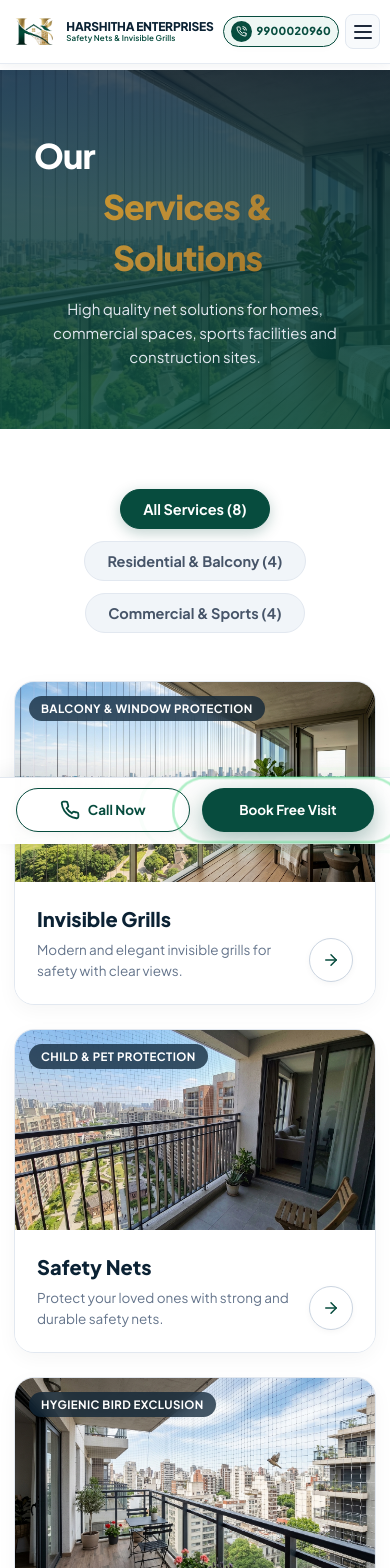
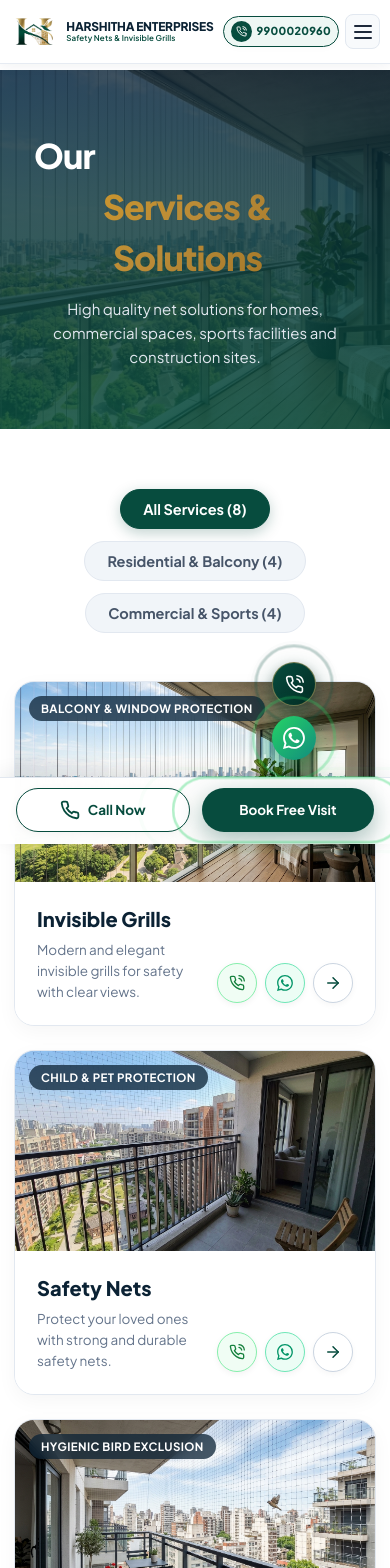
Before and after one commit to hemanthcodtech-wq/Harshitha, a React (Vite) app: page /services in a window 390 px wide. Shown: the top 1568 px of the page. Built offline with nearby package versions, Linux system fonts and the light colour scheme; a web font is replaced by a local one.

Commit message:
Production 2.23

```diff
--- a/src/App.jsx
+++ b/src/App.jsx
@@ -15,6 +15,7 @@ import PolicyPage from './pages/PolicyPage'
 import SplashScreen from './components/SplashScreen'
 import SplashPage from './pages/SplashPage'
 import BackToTopButton from './components/BackToTopButton'
+import WhatsAppFloat from './components/WhatsAppFloat'
 import CustomCursor from './components/CustomCursor'
 import { initScrollReveal } from './utils/scrollReveal'
 import './App.css'
@@ -126,6 +127,9 @@ function AppContent() {
         </div>
       )}
 
+      {/* WhatsApp Floating Action Button */}
+      {!isSplash && <WhatsAppFloat />}
+
       {/* Luxury Circular Progress Floating Back To Top Button */}
       {!isSplash && <BackToTopButton />}
     </div>
--- a/src/components/HomeGalleryShowcase.jsx
+++ b/src/components/HomeGalleryShowcase.jsx
@@ -2,7 +2,7 @@ import { Link } from 'react-router-dom'
 import { FiArrowRight, FiMapPin, FiCheckCircle } from 'react-icons/fi'
 import g2_1 from '../2/WhatsApp Image 2026-10-13 at 11.14.59 AM.jpeg'
 import g2_2 from '../2/WhatsApp Image 2026-10-13 at 11.15.01 AM.jpeg'
-import g2_3 from '../2/WhatsApp Image 2026-10-13 at 11.16.28 AM.jpeg'
+import g2_3 from '../2/image.png'
 import g2_4 from '../2/WhatsApp Image 2026-10-13 at 11.16.36 AM.jpeg'
 import './HomeGalleryShowcase.css'
 
--- a/src/components/HomeWhatWeDo.jsx
+++ b/src/components/HomeWhatWeDo.jsx
@@ -6,7 +6,7 @@ import pigeonImg from '../assets/pigeon_net.jpg'
 import sportsImg from '../assets/sports_net.jpg'
 import childImg from '../assets/child_safety_after.jpg'
 import ductImg from '../assets/duct_after.jpg'
-import g2_3 from '../2/WhatsApp Image 2026-10-13 at 11.16.28 AM.jpeg'
+import g2_3 from '../2/image.png'
 import g2_4 from '../2/WhatsApp Image 2026-10-13 at 11.16.36 AM.jpeg'
 import './HomeWhatWeDo.css'
 
--- /dev/null
+++ b/src/components/WhatsAppFloat.css
@@ -0,0 +1,238 @@
+/* Quick Float Actions Wrapper (Call + WhatsApp) */
+.quick-float-wrapper {
+  position: fixed;
+  bottom: 28px;
+  right: 88px;
+  z-index: 985;
+  display: flex;
+  flex-direction: column;
+  gap: 14px;
+  align-items: flex-end;
+  pointer-events: auto;
+}
+
+.quick-float-item {
+  position: relative;
+  display: flex;
+  align-items: center;
+  gap: 12px;
+}
+
+/* Tooltip Badge */
+.quick-float-tooltip {
+  display: flex;
+  align-items: center;
+  gap: 8px;
+  background: #0f172a;
+  color: #ffffff;
+  padding: 8px 14px;
+  border-radius: 9999px;
+  font-size: 13px;
+  font-weight: 600;
+  white-space: nowrap;
+  box-shadow: 0 8px 24px rgba(0, 0, 0, 0.24);
+  border: 1px solid rgba(255, 255, 255, 0.12);
+  opacity: 0;
+  visibility: hidden;
+  transform: translateX(12px) scale(0.94);
+  transition: opacity 0.26s cubic-bezier(0.16, 1, 0.3, 1),
+              transform 0.26s cubic-bezier(0.16, 1, 0.3, 1),
+              visibility 0.26s;
+  pointer-events: none;
+}
+
+.quick-float-tooltip.visible {
+  opacity: 1;
+  visibility: visible;
+  transform: translateX(0) scale(1);
+}
+
+.tooltip-online-dot {
+  width: 8px;
+  height: 8px;
+  border-radius: 50%;
+  background-color: #25D366;
+  box-shadow: 0 0 8px #25D366;
+  animation: waDotBlink 2s infinite ease-in-out;
+}
+
+.tooltip-call-dot {
+  width: 8px;
+  height: 8px;
+  border-radius: 50%;
+  background-color: #10b981;
+  box-shadow: 0 0 8px #10b981;
+  animation: waDotBlink 2s infinite ease-in-out;
+}
+
+@keyframes waDotBlink {
+  0%, 100% { opacity: 1; transform: scale(1); }
+  50% { opacity: 0.5; transform: scale(0.85); }
+}
+
+/* Common Float Button Styling */
+.quick-float-btn {
+  position: relative;
+  width: 52px;
+  height: 52px;
+  border-radius: 50%;
+  display: flex;
+  align-items: center;
+  justify-content: center;
+  text-decoration: none;
+  outline: none;
+  cursor: pointer;
+  transition: transform 0.26s cubic-bezier(0.16, 1, 0.3, 1),
+              box-shadow 0.26s cubic-bezier(0.16, 1, 0.3, 1);
+}
+
+.quick-float-icon {
+  position: relative;
+  z-index: 2;
+  transition: transform 0.22s cubic-bezier(0.16, 1, 0.3, 1);
+}
+
+.quick-float-btn:hover {
+  transform: scale(1.1) translateY(-3px);
+}
+
+.quick-float-btn:active {
+  transform: scale(0.95);
+}
+
+/* 1. Phone Call Floating Button */
+.call-float-btn {
+  background: linear-gradient(135deg, #074c3e 0%, #032b23 100%);
+  color: #ffffff;
+  border: 1.5px solid rgba(214, 182, 107, 0.5);
+  box-shadow: 0 10px 26px rgba(7, 76, 62, 0.45),
+              0 4px 12px rgba(0, 0, 0, 0.2);
+}
+
+.call-float-btn:hover {
+  box-shadow: 0 14px 32px rgba(7, 76, 62, 0.6),
+              0 6px 16px rgba(0, 0, 0, 0.25);
+  border-color: #d6b66b;
+}
+
+.call-icon {
+  font-size: 22px;
+}
+
+.call-float-btn:hover .call-icon {
+  transform: scale(1.1) rotate(-10deg);
+}
+
+.call-pulse-ring {
+  position: absolute;
+  inset: -6px;
+  border-radius: 50%;
+  border: 2px solid #074c3e;
+  opacity: 0;
+  animation: callRingPulse 2.4s cubic-bezier(0.25, 0.8, 0.25, 1) infinite;
+  pointer-events: none;
+}
+
+.call-pulse-ring.delay {
+  animation-delay: 1.2s;
+}
+
+@keyframes callRingPulse {
+  0% {
+    transform: scale(0.85);
+    opacity: 0.8;
+  }
+  70% {
+    opacity: 0.2;
+  }
+  100% {
+    transform: scale(1.6);
+    opacity: 0;
+  }
+}
+
+/* 2. WhatsApp Floating Button */
+.whatsapp-float-btn {
+  background: linear-gradient(135deg, #25D366 0%, #128C7E 100%);
+  color: #ffffff;
+  box-shadow: 0 10px 26px rgba(37, 211, 102, 0.42),
+              0 4px 12px rgba(0, 0, 0, 0.15);
+}
+
+.whatsapp-float-btn:hover {
+  box-shadow: 0 14px 34px rgba(37, 211, 102, 0.55),
+              0 6px 16px rgba(0, 0, 0, 0.2);
+}
+
+.wa-icon {
+  font-size: 26px;
+}
+
+.whatsapp-float-btn:hover .wa-icon {
+  transform: scale(1.08) rotate(-8deg);
+}
+
+.whatsapp-pulse-ring {
+  position: absolute;
+  inset: -6px;
+  border-radius: 50%;
+  border: 2px solid #25D366;
+  opacity: 0;
+  animation: waRingPulse 2.4s cubic-bezier(0.25, 0.8, 0.25, 1) infinite;
+  pointer-events: none;
+}
+
+.whatsapp-pulse-ring.delay {
+  animation-delay: 1.2s;
+}
+
+@keyframes waRingPulse {
+  0% {
+    transform: scale(0.85);
+    opacity: 0.85;
+  }
+  70% {
+    opacity: 0.25;
+  }
+  100% {
+    transform: scale(1.65);
+    opacity: 0;
+  }
+}
+
+/* Mobile responsive adjustments */
+@media (max-width: 768px) {
+  .quick-float-wrapper {
+    bottom: 84px;
+    right: 74px;
+    gap: 10px;
+  }
+
+  .quick-float-btn {
+    width: 44px;
+    height: 44px;
+  }
+
+  .call-icon {
+    font-size: 19px;
+  }
+
+  .wa-icon {
+    font-size: 22px;
+  }
+
+  .quick-float-tooltip {
+    display: none;
+  }
+}
+
+@media (prefers-reduced-motion: reduce) {
+  .quick-float-btn,
+  .whatsapp-pulse-ring,
+  .call-pulse-ring,
+  .tooltip-online-dot,
+  .tooltip-call-dot {
+    animation: none !important;
+    transition: none !important;
+  }
+}
--- /dev/null
+++ b/src/components/WhatsAppFloat.jsx
@@ -0,0 +1,64 @@
+import { useState } from 'react'
+import { BsWhatsapp } from 'react-icons/bs'
+import { FiPhoneCall } from 'react-icons/fi'
+import './WhatsAppFloat.css'
+
+export default function WhatsAppFloat() {
+  const [activeTooltip, setActiveTooltip] = useState(null)
+  const phoneNumber = '9900020960'
+  const waCountryCode = '91'
+  const message = 'Hello Harshitha Enterprises, I would like to inquire about your balcony safety nets, invisible grills, and cloth hanger installation services.'
+  const whatsappUrl = `https://wa.me/${waCountryCode}${phoneNumber}?text=${encodeURIComponent(message)}`
+
+  return (
+    <aside className="quick-float-wrapper" aria-label="Quick contact floating actions">
+      {/* 1. Floating Call Button */}
+      <div
+        className="quick-float-item"
+        onMouseEnter={() => setActiveTooltip('call')}
+        onMouseLeave={() => setActiveTooltip(null)}
+      >
+        <div className={`quick-float-tooltip ${activeTooltip === 'call' ? 'visible' : ''}`} role="tooltip">
+          <span className="tooltip-call-dot"></span>
+          <span className="tooltip-text">Call: +91 {phoneNumber}</span>
+        </div>
+
+        <a
+          href={`tel:${phoneNumber}`}
+          className="quick-float-btn call-float-btn"
+          aria-label={`Call Harshitha Enterprises at ${phoneNumber}`}
+          id="call-floating-button"
+        >
+          <span className="call-pulse-ring"></span>
+          <span className="call-pulse-ring delay"></span>
+          <FiPhoneCall className="quick-float-icon call-icon" />
+        </a>
+      </div>
+
+      {/* 2. Floating WhatsApp Button */}
+      <div
+        className="quick-float-item"
+        onMouseEnter={() => setActiveTooltip('whatsapp')}
+        onMouseLeave={() => setActiveTooltip(null)}
+      >
+        <div className={`quick-float-tooltip ${activeTooltip === 'whatsapp' ? 'visible' : ''}`} role="tooltip">
+          <span className="tooltip-online-dot"></span>
+          <span className="tooltip-text">Chat on WhatsApp</span>
+        </div>
+
+        <a
+          href={whatsappUrl}
+          target="_blank"
+          rel="noopener noreferrer"
+          className="quick-float-btn whatsapp-float-btn"
+          aria-label="Chat with Harshitha Enterprises on WhatsApp"
+          id="whatsapp-floating-button"
+        >
+          <span className="whatsapp-pulse-ring"></span>
+          <span className="whatsapp-pulse-ring delay"></span>
+          <BsWhatsapp className="quick-float-icon wa-icon" />
+        </a>
+      </div>
+    </aside>
+  )
+}
--- a/src/data/projectsData.js
+++ b/src/data/projectsData.js
@@ -6,7 +6,7 @@ import g1_3 from '../1/WhatsApp Image 2026-10-13 at 11.18.48 AM.jpeg'
 // Images & Video from src/2
 import g2_1 from '../2/WhatsApp Image 2026-10-13 at 11.14.59 AM.jpeg'
 import g2_2 from '../2/WhatsApp Image 2026-10-13 at 11.15.01 AM.jpeg'
-import g2_3 from '../2/WhatsApp Image 2026-10-13 at 11.16.28 AM.jpeg'
+import g2_3 from '../2/image.png'
 import g2_4 from '../2/WhatsApp Image 2026-10-13 at 11.16.36 AM.jpeg'
 import g2_5 from '../2/WhatsApp Image 2026-10-13 at 11.16.39 AM.jpeg'
 import g2_6 from '../2/WhatsApp Image 2026-10-13 at 11.16.42 AM.jpeg'
--- a/src/data/servicesData.js
+++ b/src/data/servicesData.js
@@ -3,6 +3,7 @@ import pigeonImg from '../assets/pigeon_net.jpg'
 import sportsImg from '../assets/sports_net.jpg'
 import childImg from '../assets/child_safety_after.jpg'
 import ductImg from '../assets/duct_after.jpg'
+import clothHangerImg from '../2/image.png'
 
 export const servicesData = [
   {
@@ -328,7 +329,7 @@ export const servicesData = [
     title: 'Premium Stainless Steel Cloth Hangers & Smart Dryers',
     categoryBadge: 'Smart Drying Solutions',
     category: 'residential',
-    image: bannerImg,
+    image: clothHangerImg,
     shortDesc: 'Ceiling and wall-mounted space-saving cloth hangers with smart pulley systems.',
     overview:
       "Maximize your balcony utility area with Harshitha's ceiling and wall-mounted space-saving cloth hangers. These configurations allow you to dry clothes in an organized manner by pulling the hanger up to ceiling height, utilizing high-level warm air currents for speedier drying and keeping your floor space clear.",
--- a/src/pages/ProjectsPage.jsx
+++ b/src/pages/ProjectsPage.jsx
@@ -25,6 +25,7 @@ export default function ProjectsPage({ onOpenBooking }) {
     { id: 'all', label: 'All Projects' },
     { id: 'real', label: 'Real Site Photos' },
     { id: 'Invisible Grills', label: 'Invisible Grills' },
+    { id: 'Cloth Dryers', label: 'Cloth Hangers' },
     { id: 'Bird Nets', label: 'Bird & Pigeon Nets' },
     { id: 'Child Safety', label: 'Child Safety' },
     { id: 'ai', label: 'Architectural Renders' },
--- a/src/pages/ServicesPage.css
+++ b/src/pages/ServicesPage.css
@@ -231,14 +231,61 @@
   margin: 0;
 }
 
-/* Circular Arrow Button in Bottom Right */
+/* Action Buttons in Bottom Right: Call, WhatsApp & Circular Arrow */
 .service-card-action {
   flex-shrink: 0;
+  display: flex;
+  align-items: center;
+  gap: 8px;
+}
+
+.service-action-btn {
+  width: 40px;
+  height: 40px;
+  border-radius: 50%;
+  display: flex;
+  align-items: center;
+  justify-content: center;
+  text-decoration: none;
+  transition: all 0.25s cubic-bezier(0.16, 1, 0.3, 1);
+  box-shadow: 0 2px 6px rgba(0, 0, 0, 0.05);
+  position: relative;
+  z-index: 2;
+}
+
+/* Call Button */
+.service-call-btn {
+  background: #f0fdf4;
+  border: 1.5px solid #86efac;
+  color: #15803d;
+}
+
+.service-call-btn:hover {
+  background: #15803d;
+  border-color: #15803d;
+  color: #ffffff;
+  transform: translateY(-2px) scale(1.06);
+  box-shadow: 0 6px 14px rgba(21, 128, 61, 0.35);
+}
+
+/* WhatsApp Button */
+.service-wa-btn {
+  background: #ecfdf5;
+  border: 1.5px solid #6ee7b7;
+  color: #059669;
+}
+
+.service-wa-btn:hover {
+  background: #25D366;
+  border-color: #25D366;
+  color: #ffffff;
+  transform: translateY(-2px) scale(1.06);
+  box-shadow: 0 6px 14px rgba(37, 211, 102, 0.4);
 }
 
 .card-arrow-circle {
-  width: 44px;
-  height: 44px;
+  width: 40px;
+  height: 40px;
   border-radius: 50%;
   background: #ffffff;
   border: 1.5px solid #cbd5e1;
@@ -254,7 +301,7 @@
   background: #074c3e;
   border-color: #074c3e;
   color: #ffffff;
-  transform: translateX(3px);
+  transform: translateX(2px);
   box-shadow: 0 4px 12px rgba(7, 76, 62, 0.3);
 }
 
--- a/src/pages/ServicesPage.jsx
+++ b/src/pages/ServicesPage.jsx
@@ -88,9 +88,29 @@ export default function ServicesPage({ onOpenBooking }) {
                       <p className="service-card-desc">{service.shortDesc}</p>
                     </div>
 
-                    {/* Circular Arrow Button (matching reference) */}
+                    {/* Action Buttons: Call, WhatsApp & Details Arrow */}
                     <div className="service-card-action">
-                      <span className="card-arrow-circle" aria-label={`View details for ${service.shortTitle}`}>
+                      <a
+                        href="tel:9900020960"
+                        className="service-action-btn service-call-btn"
+                        onClick={(e) => e.stopPropagation()}
+                        aria-label={`Call directly for ${service.shortTitle}`}
+                        title="Call directly"
+                      >
+                        <FiPhoneCall size={16} />
+                      </a>
+                      <a
+                        href={`https://wa.me/919900020960?text=${encodeURIComponent(`Hello Harshitha Enterprises, I would like to inquire about ${service.shortTitle}.`)}`}
+                        target="_blank"
+                        rel="noopener noreferrer"
+                        className="service-action-btn service-wa-btn"
+                        onClick={(e) => e.stopPropagation()}
+                        aria-label={`Chat on WhatsApp about ${service.shortTitle}`}
+                        title="Chat on WhatsApp"
+                      >
+                        <BsWhatsapp size={16} />
+                      </a>
+                      <span className="card-arrow-circle" aria-label={`View details for ${service.shortTitle}`} title="View Details">
                         <FiArrowRight size={18} />
                       </span>
                     </div>
```
Also changed, not shown: src/2/image.png (added).
